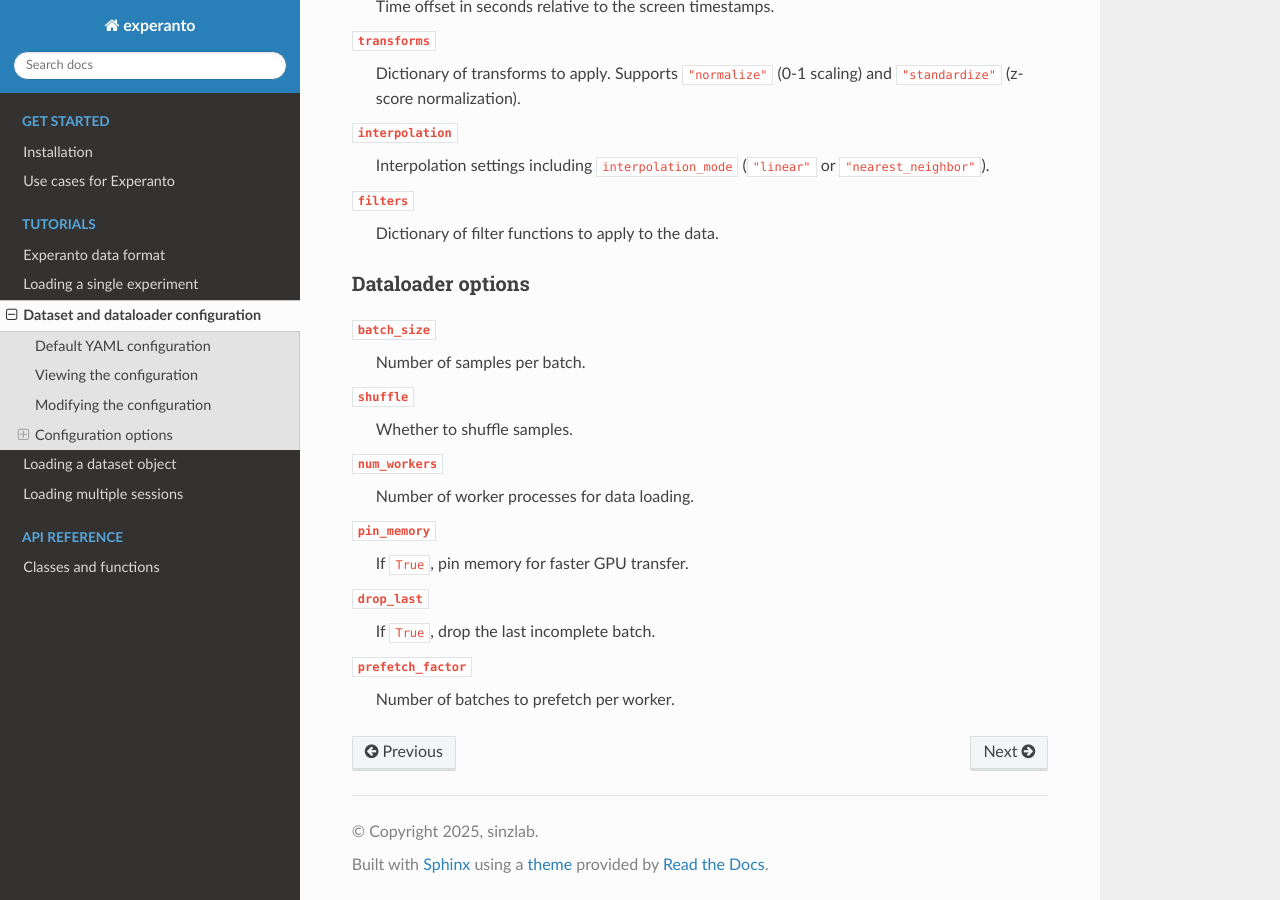
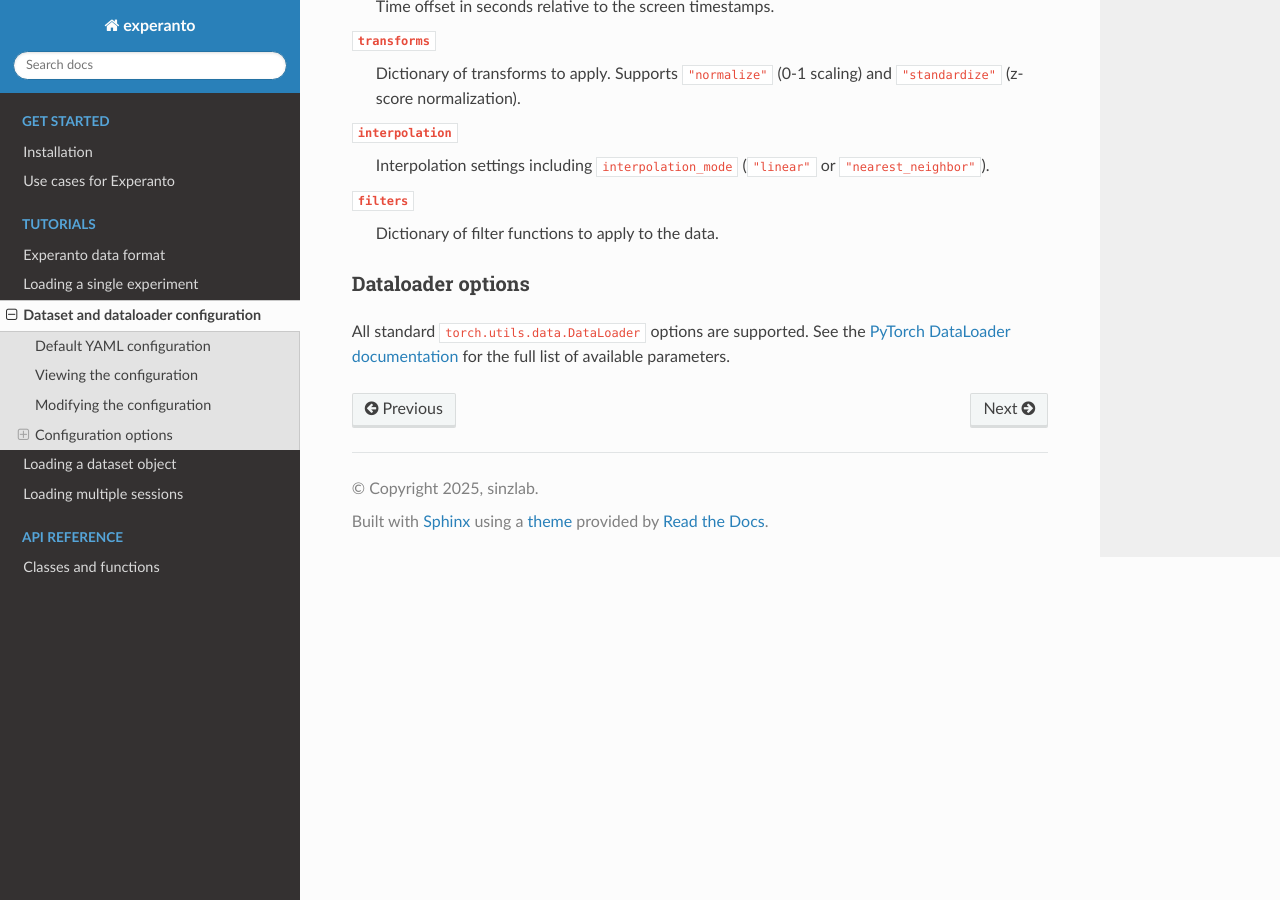
Before and after one commit to sensorium-competition/experanto, a Sphinx documentation site: the page built from docs/source/concepts/demo_configs.rst, in a window 1280 px wide and 900 px high, scrolled down 3062 px. Built offline with Sphinx 7.4.7 and the Read the Docs theme 3.1.0, drawn with Linux system fonts in a browser that asks for light colours.

Commit message:
docs: replace dataloader options with link to PyTorch docs

```diff
--- a/docs/source/concepts/demo_configs.rst
+++ b/docs/source/concepts/demo_configs.rst
@@ -175,20 +175,6 @@ Each modality (screen, responses, eye_tracker, treadmill) supports:
 Dataloader options
 """"""""""""""""""
 
-``batch_size``
-   Number of samples per batch.
-
-``shuffle``
-   Whether to shuffle samples.
-
-``num_workers``
-   Number of worker processes for data loading.
-
-``pin_memory``
-   If ``True``, pin memory for faster GPU transfer.
-
-``drop_last``
-   If ``True``, drop the last incomplete batch.
-
-``prefetch_factor``
-   Number of batches to prefetch per worker.
+All standard ``torch.utils.data.DataLoader`` options are supported. See the
+`PyTorch DataLoader documentation <https://pytorch.org/docs/stable/data.html#torch.utils.data.DataLoader>`_
+for the full list of available parameters.
```
